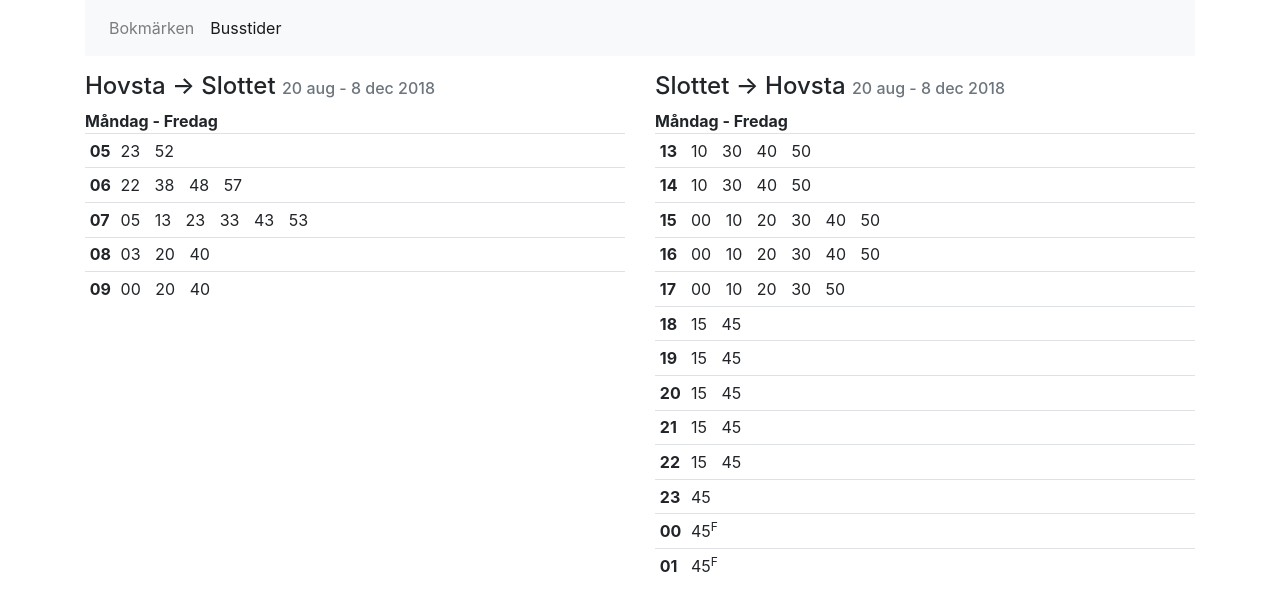
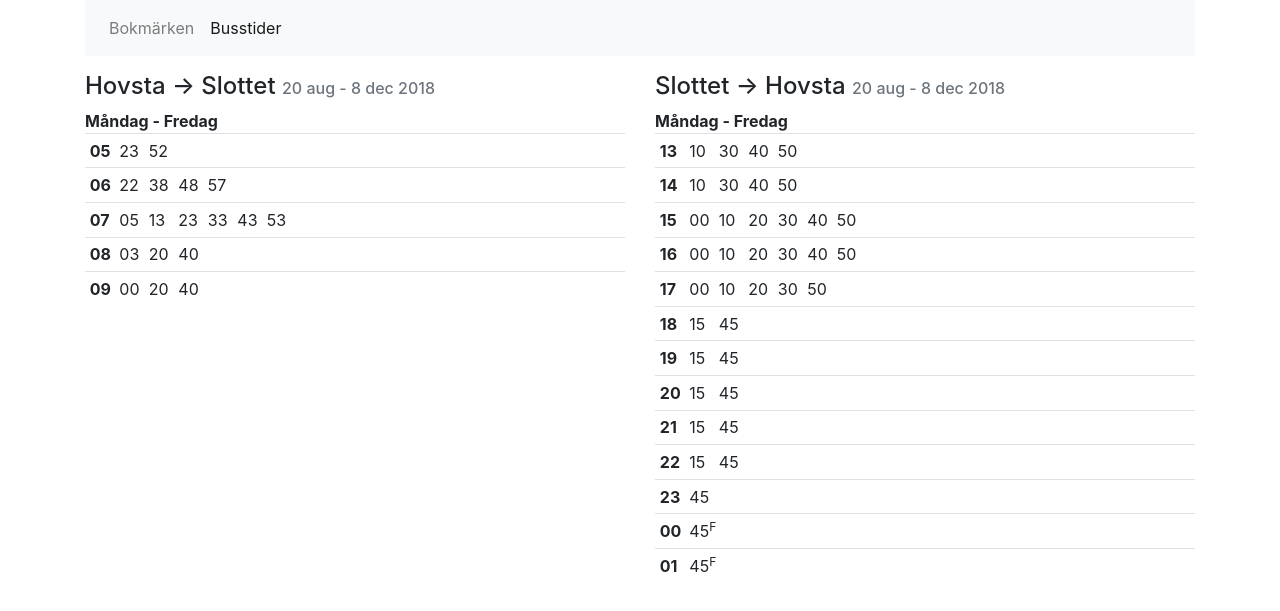
Before and after one commit to larsabrasha/bookmarks, a Jekyll site: the page built from bus.html, in a window 1280 px wide. Shown: the top 611 px of the page. Built offline with Jekyll 4.4.1, drawn with Linux system fonts in a browser that asks for light colours.

Commit message:
Updated bus view

```diff
--- a/bus.html
+++ b/bus.html
@@ -18,17 +18,18 @@ title: Info
       <strong>{{ schema.title }}</strong>
     </div>
     <table class="table table-sm ">
-      <colgroup>
-        <col width="30px" />
-        <col />
-      </colgroup>
       <tbody>
         {% for trip in schema.trips %}
         <tr>
-          <td class="font-weight-bold">{{ trip.hour }}</td>
-          <td style="word-spacing: 10px">
-            {% for minute in trip.minutes %} <span>{{ minute }} </span> {%
-            endfor %}
+          <td>
+            <span class="font-weight-bold d-inline-block" style="width: 25px">{{
+              trip.hour
+            }}</span>
+            {% for minute in trip.minutes %}
+            <span class="d-inline-block" style="width: 25px"
+              >{{ minute }}
+            </span>
+            {% endfor %}
           </td>
         </tr>
         {% endfor %}
```
